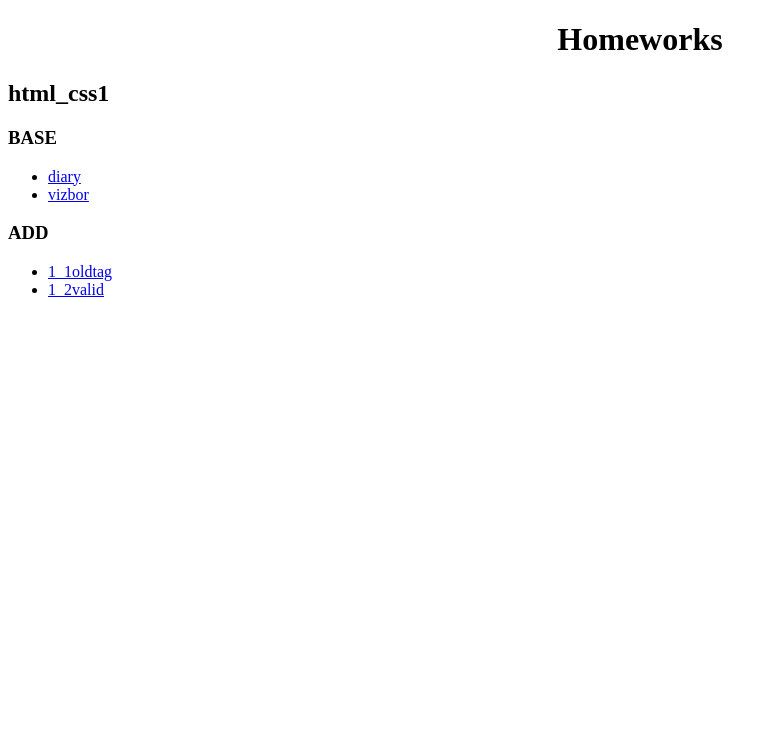
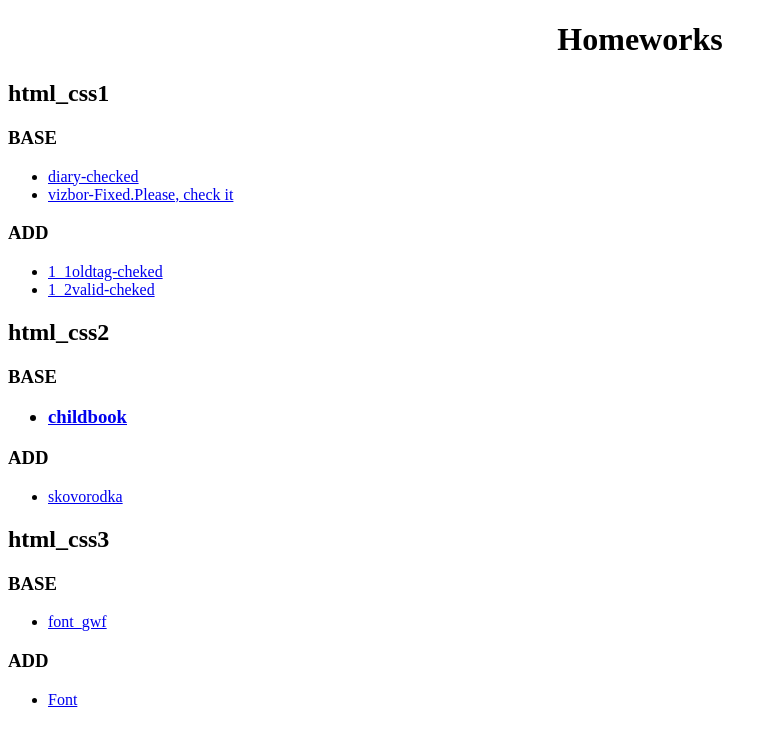
Before and after one commit to MashaTikolovich/MashaTikolovich, a plain HTML site: page index.html in a window 1280 px wide. Shown: the whole page, without its empty margins (0-777 px from the left). Drawn offline with Linux system fonts and the light colour scheme.

Commit message:
index file updated

```diff
--- a/index.html
+++ b/index.html
@@ -12,14 +12,31 @@
     <h2><b>html_css1</b></h2>
     <h3><b>BASE</b></h3>
     <ul>
-    <li><a href="Homework/html_css1/base/diary"> diary</a> </li>
-    <li><a href="Homework/html_css1/base/vizbor">vizbor </a> </li>
+    <li><a href="Homework/html_css1/base/diary"> diary-checked</a> </li>
+    <li><a href="Homework/html_css1/base/vizbor">vizbor-Fixed.Please,  check it</a> </li>
     </ul>
     <h3><b>ADD</b></h3>
     <ul>
-    <li><a href="Homework/html_css1/add/1_1oldtag"> 1_1oldtag</a></li>
-    <li><a href="Homework/html_css1/add/1_2valid"> 1_2valid</a></li>
+    <li><a href="Homework/html_css1/add/1_1oldtag"> 1_1oldtag-cheked</a></li>
+    <li><a href="Homework/html_css1/add/1_2valid"> 1_2valid-cheked</a></li>
     </ul>
+    <h2><b>html_css2</b></h2>
+    <h3><b>BASE</b><h3>
+        <ul>
+            <li><a href="Homework/html_css2/base/childbook.html">childbook</a></li>
+        </ul>
+    <H3><b>ADD</b></H3>
+        <ul>
+            <li><a href="Homework/html_css2/add/skovorodka.html">skovorodka</a></li>
+        </ul>
+    <h2><b>html_css3</b></h2>
+    <h3><b>BASE</b></h3>
+    <ul>
+        <li><a href="Homework/html_css3/base/font_gwf.html">font_gwf</a></li>
+    </ul>
+    <h3><b>ADD</b></h3>
+    <ul>
+        <li><a href="Homework/html_css3/add/font.html">Font</a>
 
 
 </body>
```
